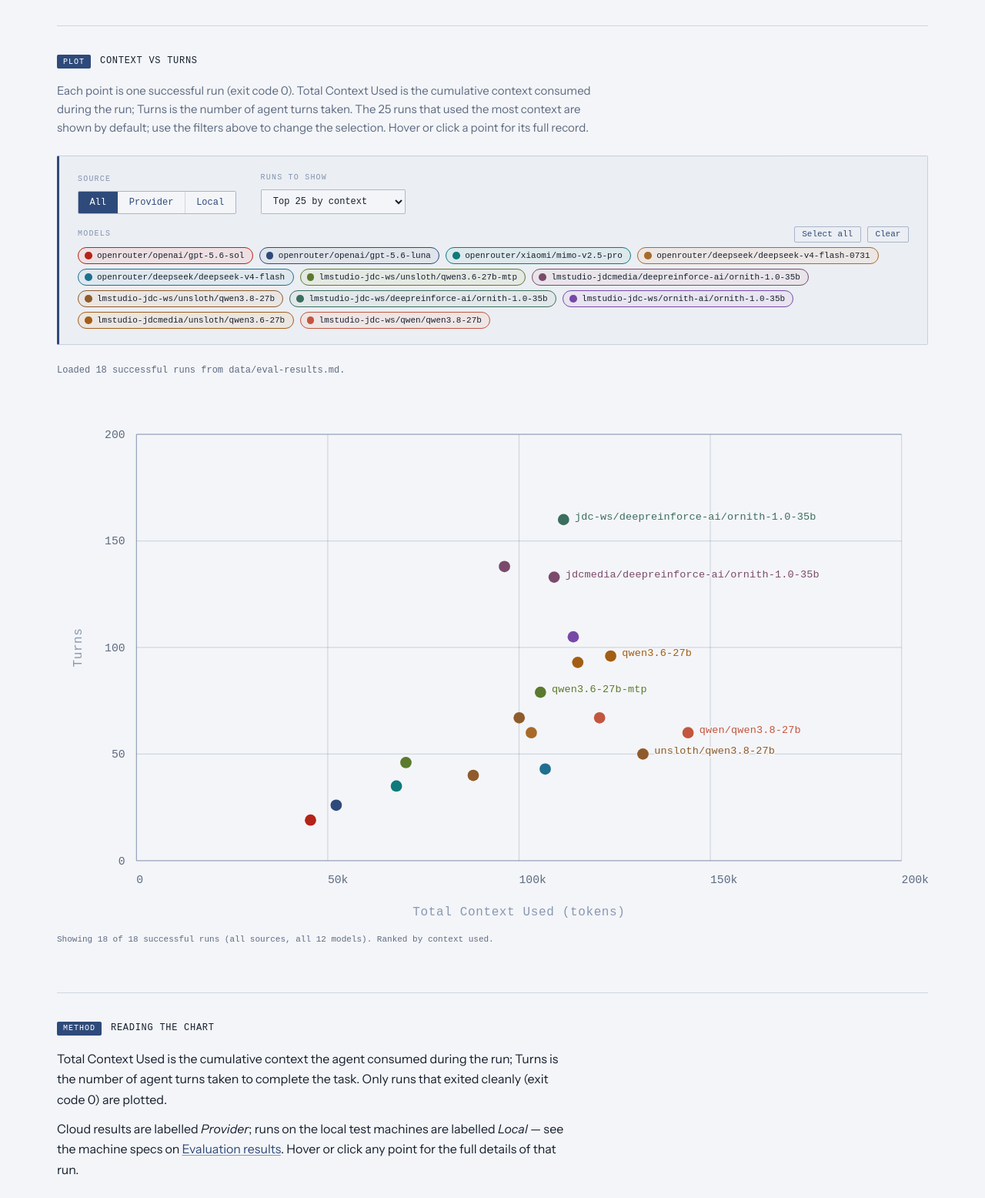
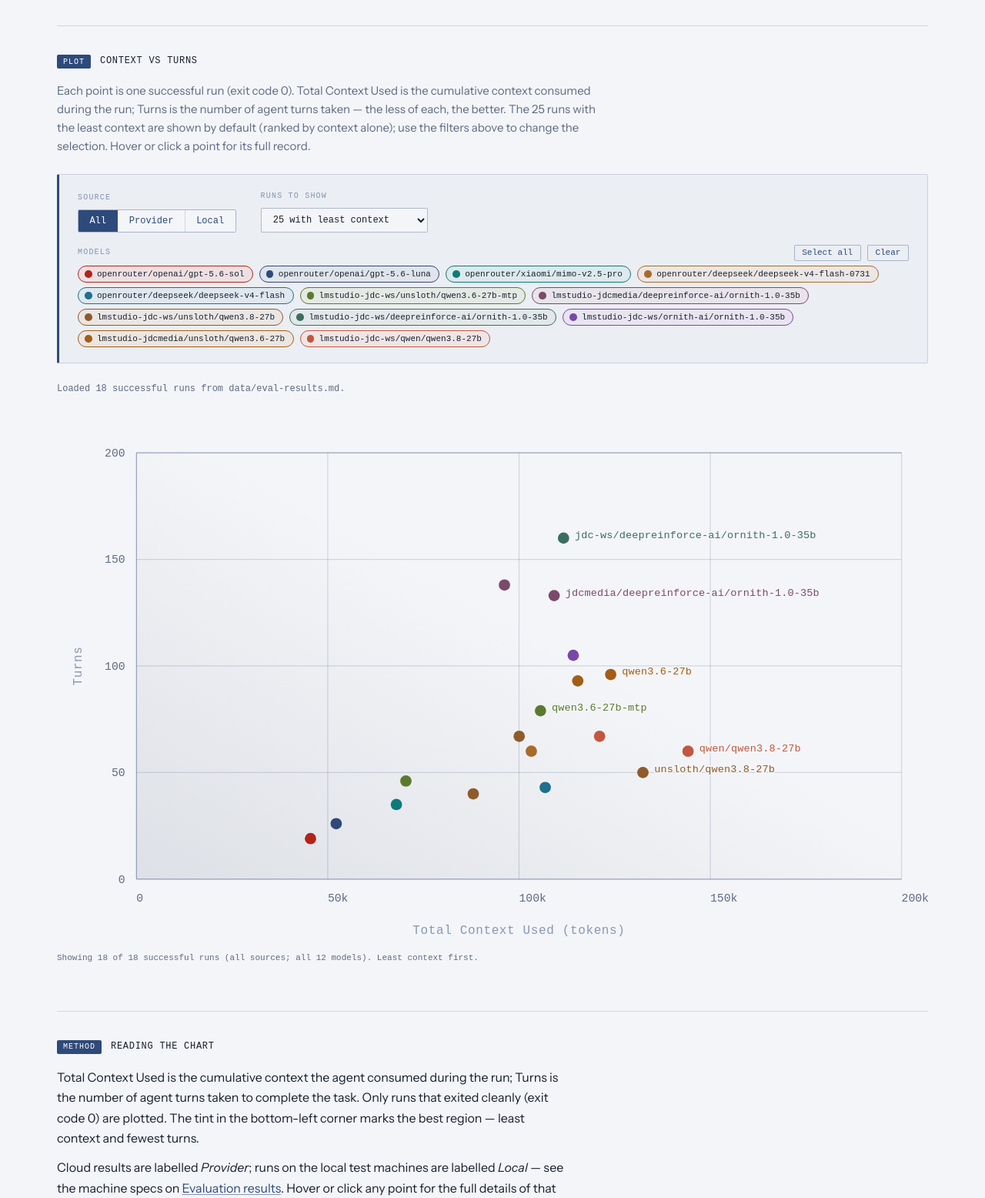
Before and after one commit to forzabarca88/coding-agent-resources, a plain HTML site: page docs/visualization.html in a window 1280 px wide. Shown: the part 257-1813 px from the top of the page at 77% size. Drawn offline with nearby package versions, Linux system fonts and the light colour scheme; a web font is replaced by a local one.

Commit message:
fix sort and add quadrant

```diff
--- a/docs/assets/styles.css
+++ b/docs/assets/styles.css
@@ -607,8 +607,11 @@ a:focus-visible {
 .select:disabled { opacity: 0.5; }
 .select:focus-visible { outline: 2px solid var(--carbon); outline-offset: 1px; }
 
-.viz-plot { position: relative; }
-.viz-chart { margin: 0.5rem 0 0.75rem; }
+.viz-plot {
+  position: relative;
+  margin: 0.5rem 0 0.75rem;
+}
+.viz-chart { margin: 0; }
 .chart-svg { display: block; width: 100%; height: auto; }
 .chart-svg .grid-v,
 .chart-svg .grid-h { stroke: var(--rule); stroke-width: 1; }
--- a/docs/assets/visualization.js
+++ b/docs/assets/visualization.js
@@ -202,7 +202,11 @@
       if (!modelSelected(r)) return false;
       return true;
     });
-    rows.sort(function (a, b) { return b.tokensN - a.tokensN; });
+    // "Top N" means best: the runs that used the LEAST context (less context
+    // is better), so the top-N slice takes the ascending order; the slice is
+    // applied only when every model is selected. (The ascending order also
+    // gives label placement / hover priority to the least-context runs.)
+    rows.sort(function (a, b) { return a.tokensN - b.tokensN; });
     if (state.models === '' && state.top !== 'all') {
       rows = rows.slice(0, state.top);
     }
@@ -424,6 +428,22 @@
       'aria-label="Scatter plot of total context used against turns for successful evaluation runs">'
     );
 
+    // --- Best-area tint: soft diagonal fade emphasising the bottom-left
+    // (least context, fewest turns) without hard edges. Drawn before the
+    // grid so the ruled lines stay visible on top. Purely decorative. ---
+    out.push(
+      '<defs>' +
+      '<linearGradient id="viz-best" x1="0" y1="1" x2="0.55" y2="0.45">' +
+      '<stop offset="0" stop-color="#5D6B82" stop-opacity="0.15"/>' +
+      '<stop offset="1" stop-color="#5D6B82" stop-opacity="0"/>' +
+      '</linearGradient>' +
+      '</defs>'
+    );
+    out.push(
+      '<rect class="best-area" x="' + M.left + '" y="' + M.top + '" width="' + plotW + '" height="' + plotH + '" ' +
+      'fill="url(#viz-best)" pointer-events="none" aria-hidden="true" focusable="false"/>'
+    );
+
     // --- Vertical grid + X labels ------------------------------------
     xs.forEach(function (v) {
       var px = x(v);
@@ -505,11 +525,11 @@
     }).length;
     var selectedCount = state.models === 'NONE' ? 0 : (state.models ? state.models.split(',').length : modelOrder.length);
     var text = 'Showing ' + rows.length + ' of ' + scopeTotal + ' successful runs (' + scope;
-    if (state.models === 'NONE') text += ', no models selected';
-    else if (state.models) text += ', ' + selectedCount + ' of ' + modelOrder.length + ' models selected';
-    else text += ', all ' + modelOrder.length + ' models';
+    if (state.models === 'NONE') text += '; no models selected';
+    else if (state.models) text += '; ' + selectedCount + ' of ' + modelOrder.length + ' models';
+    else text += '; all ' + modelOrder.length + ' models';
     text += ').';
-    if (state.models === '' && state.top !== 'all') text += ' Ranked by context used.';
+    if (state.models === '' && state.top !== 'all') text += ' Least context first.';
     summaryEl.textContent = text;
   }
 
@@ -552,6 +572,10 @@
           : (sel.length === 0 ? 'NONE' : sel.join(','));
         syncControls();
         draw();
+        // draw() re-renders the chip strip; restore keyboard focus to the
+        // chip just toggled so tabbing through models keeps working.
+        var el = chipsEl.querySelector('.model-chip[data-model="' + m.replace(/"/g, '\\"') + '"]');
+        if (el) el.focus();
       });
     });
   }
@@ -559,6 +583,10 @@
   /* ------------------------------------------------------------------ *
    * Interactions
    * ------------------------------------------------------------------ */
+
+  // Guard against a keydown-triggered pin being immediately un-pinned by a
+  // browser/AT-synthesised click on the same element (role="button").
+  var suppressNextClick = false;
 
   function bindPoints() {
     Array.prototype.forEach.call(chartEl.querySelectorAll('.pt'), function (g) {
@@ -569,6 +597,7 @@
       g.addEventListener('focus', function () { showTooltip(idx); });
       g.addEventListener('blur', function () { hideTooltip(); });
       g.addEventListener('click', function () {
+        if (suppressNextClick) { suppressNextClick = false; return; }
         if (!row()) return;
         pinned = pinned === row() ? null : row();
         updatePin();
@@ -578,6 +607,7 @@
         e.preventDefault();
         if (!row()) return;
         pinned = pinned === row() ? null : row();
+        suppressNextClick = true;
         updatePin();
       });
     });
@@ -593,7 +623,7 @@
 
   // Original option labels for the runs-to-show select, restored when the
   // control is re-enabled. When models are selected the chart shows all runs
-  // of those models, so a stale "Top 25 by context" label would mislead.
+  // of those models, so a stale "25 with least context" label would mislead.
   var topOptionTexts = {};
   if (topSel) {
     Array.prototype.forEach.call(topSel.querySelectorAll('option'), function (o) {
--- a/docs/visualization.html
+++ b/docs/visualization.html
@@ -56,9 +56,9 @@
         <p class="viz__note">
           Each point is one successful run (exit code 0). Total Context Used is the
           cumulative context consumed during the run; Turns is the number of agent turns
-          taken. The 25 runs that used the most context are shown by default; use the
-          filters above to change the selection. Hover or click a point for its full
-          record.
+          taken — the less of each, the better. The 25 runs with the least context are shown
+          by default (ranked by context alone); use the filters above to change the
+          selection. Hover or click a point for its full record.
         </p>
 
         <!-- Controls -->
@@ -74,10 +74,10 @@
           <label class="viz-control" for="top-filter">
             <span class="viz-control__label">Runs to show</span>
             <select id="top-filter" class="select">
-              <option value="25" selected>Top 25 by context</option>
-              <option value="15">Top 15 by context</option>
-              <option value="10">Top 10 by context</option>
-              <option value="all">All</option>
+              <option value="25" selected>25 with least context</option>
+              <option value="15">15 with least context</option>
+              <option value="10">10 with least context</option>
+              <option value="all">All runs</option>
             </select>
           </label>
           <div class="viz-control viz-control--models">
@@ -115,7 +115,8 @@
         <p>
           Total Context Used is the cumulative context the agent consumed during the run;
           Turns is the number of agent turns taken to complete the task. Only runs that
-          exited cleanly (exit code 0) are plotted.
+          exited cleanly (exit code 0) are plotted. The tint in the bottom-left corner marks
+          the best region — least context and fewest turns.
         </p>
         <p>
           Cloud results are labelled <em>Provider</em>; runs on the local test machines are
```
